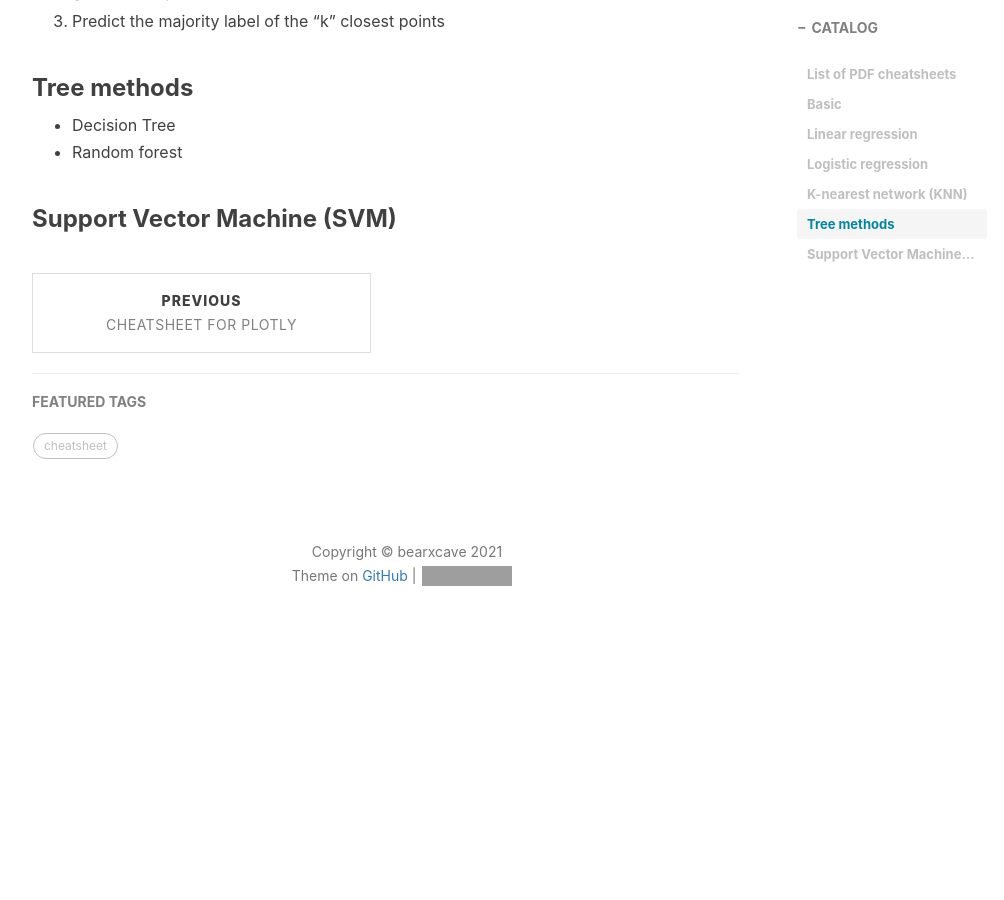
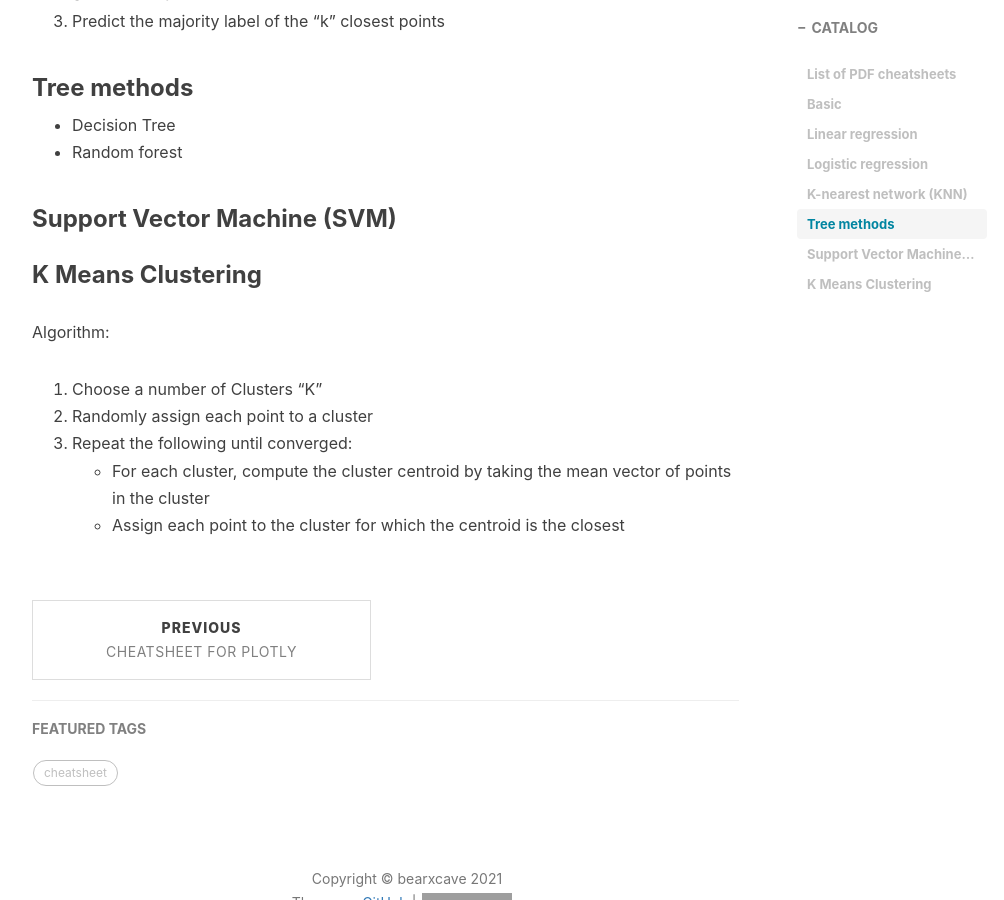
Before and after one commit to Bearxcave/Bearxcave.github.io, a Jekyll site: the page built from _posts/2021-03-03-cheatsheet-machine-learning-bootcamp-note.md, in a window 1280 px wide and 900 px high, scrolled down 2064 px. Shown: the whole window, without its empty margins (233-1237 px from the left). Built offline with Jekyll 4.4.1, drawn with Linux system fonts in a browser that asks for light colours; nearby versions of some CDN libraries; formulas are drawn with MathJax 3; comment, search, counter and statistics services are not loaded; before the commit the page ends 2717 px from its top, so only the background shows below that; grey boxes are pictures that could not be loaded.

Commit message:
Update 2021-03-03-cheatsheet-machine-learning-bootcamp-note.md

```diff
--- a/_posts/2021-03-03-cheatsheet-machine-learning-bootcamp-note.md
+++ b/_posts/2021-03-03-cheatsheet-machine-learning-bootcamp-note.md
@@ -71,3 +71,13 @@ Prediction algorithm:
 * Random forest
 
 ### Support Vector Machine (SVM)
+
+### K Means Clustering
+
+Algorithm:
+
+1. Choose a number of Clusters "K"
+2. Randomly assign each point to a cluster
+3. Repeat the following until converged:
+    * For each cluster, compute the cluster centroid by taking the mean vector of points in the cluster
+    * Assign each point to the cluster for which the centroid is the closest
```
